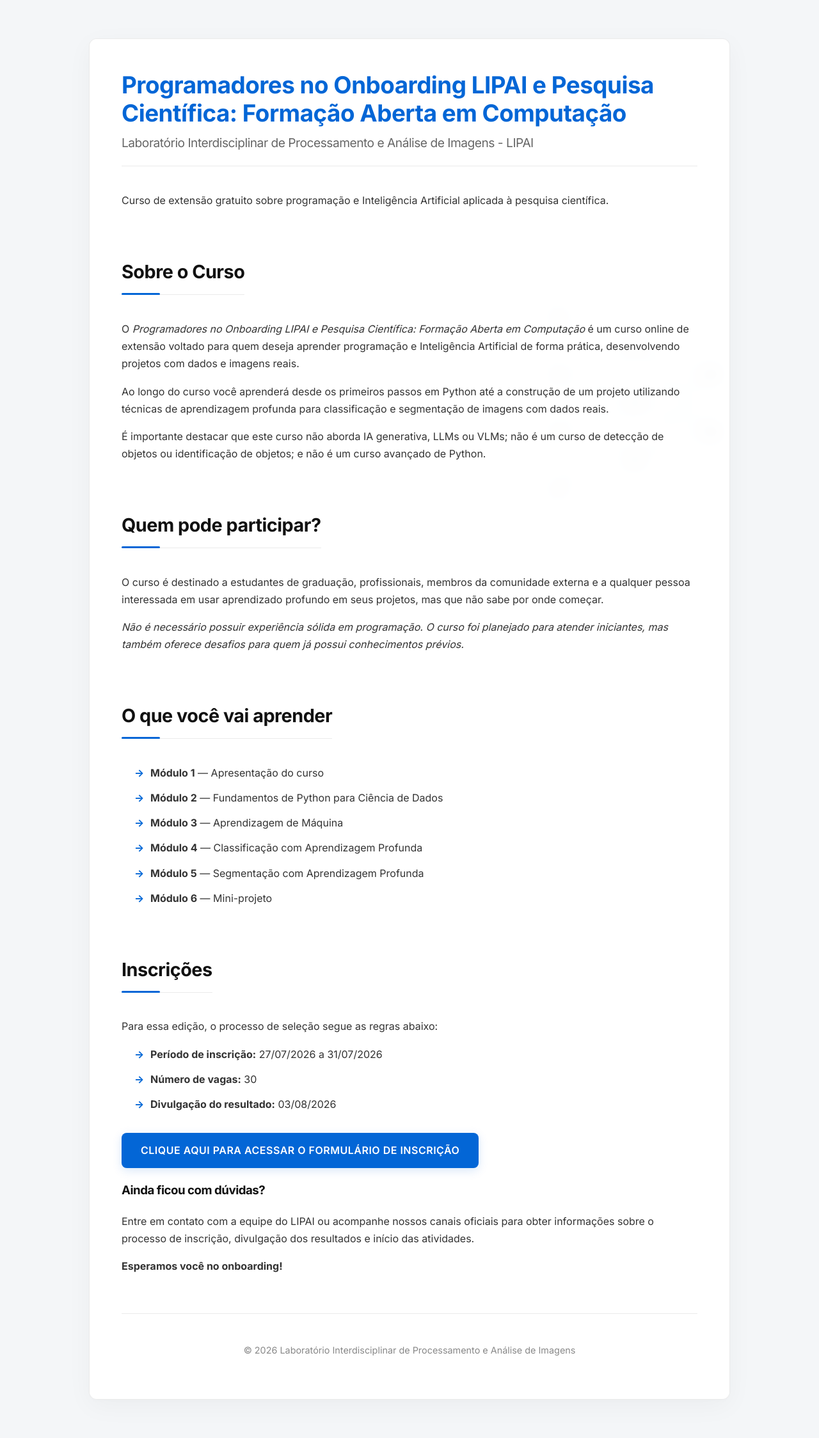
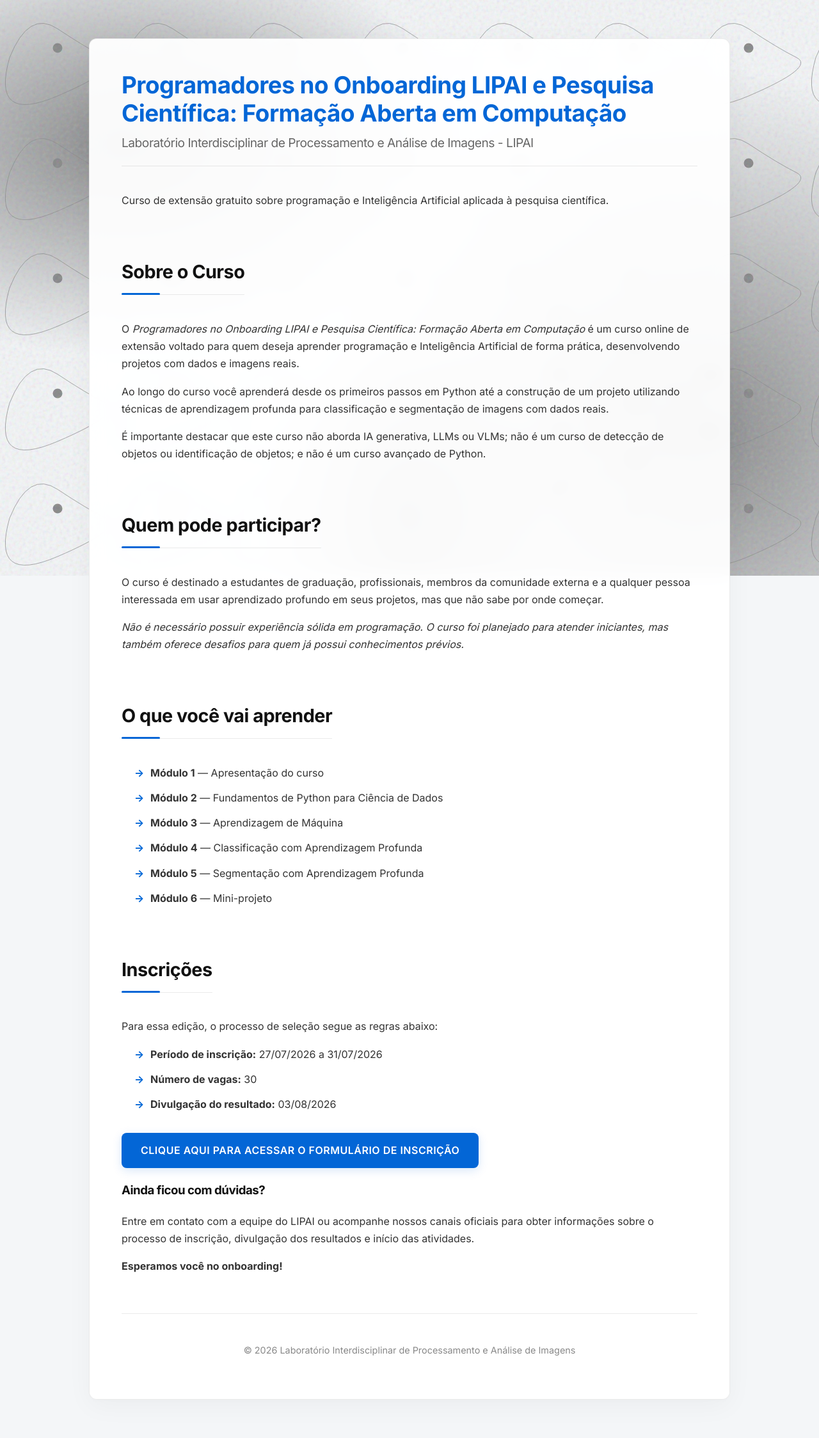
Before and after one commit to LIPAI-Org/onboarding, a Jekyll site: the page built from index.md, in a window 1280 px wide. Shown: the whole page at 64% size. Built offline with Jekyll 4.4.1, drawn with Linux system fonts in a browser that asks for light colours.

Commit message:
Adjust background opacity variables
Updated background opacity variables for better visibility.

```diff
--- a/assets/css/style.css
+++ b/assets/css/style.css
@@ -10,9 +10,9 @@
 
     /* VARIÁVEIS DE CONTROLE DE OPACIDADE DO BACKGROUND */
     /* Aumente esses valores (de 0.0 a 1.0) para deixar os fundos mais escuros/visíveis */
-    --bg-histo-opacity: 0.00;      /* Controla a opacidade das formas celulares */
-    --bg-noise-opacity: 0.00;      /* Controla a textura de ruído da microscopia */
-    --bg-network-opacity: 0.60;    /* Controla a opacidade do diagrama da rede neural */
+    --bg-histo-opacity: 0.45;      /* Controla a opacidade das formas celulares */
+    --bg-noise-opacity: 0.20;      /* Controla a textura de ruído da microscopia */
+    --bg-network-opacity: 1.00;    /* Controla a opacidade do diagrama da rede neural */
 }
 
 body {
```
